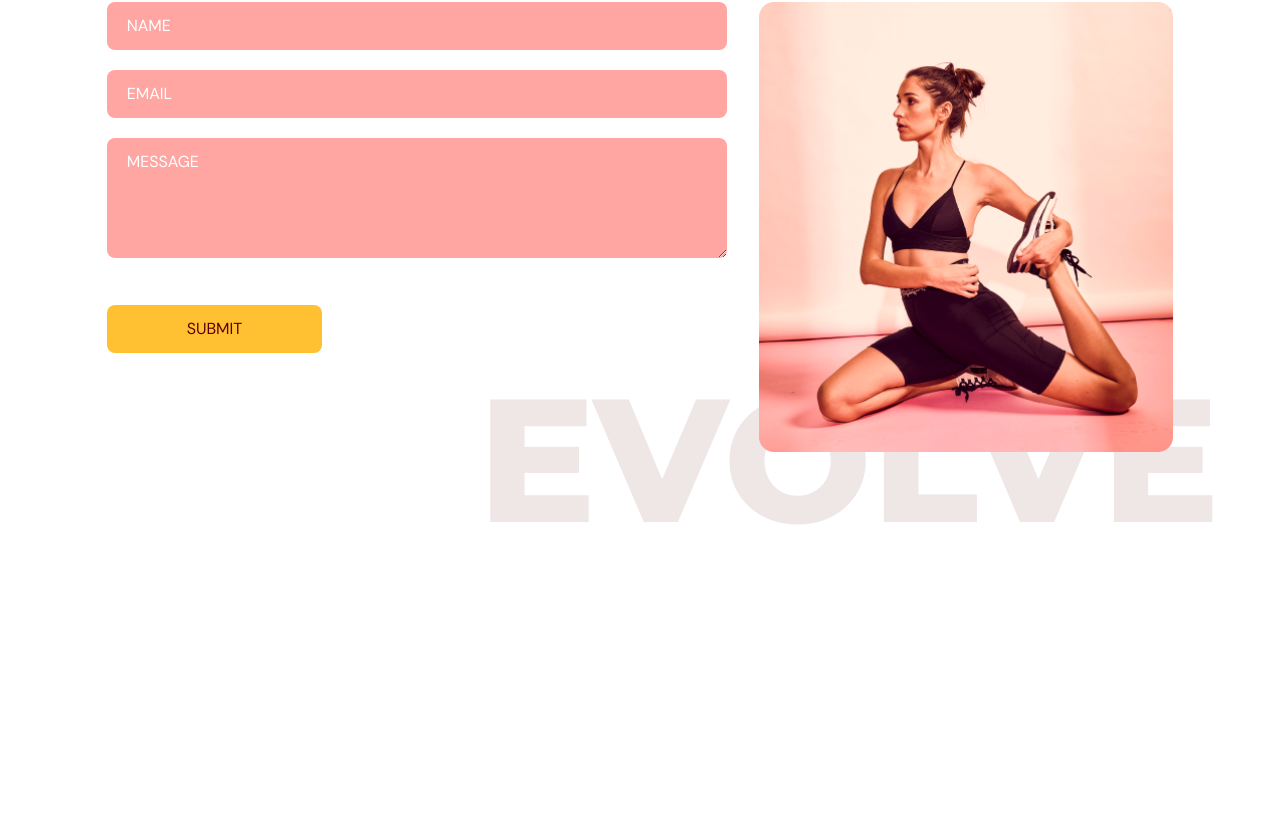
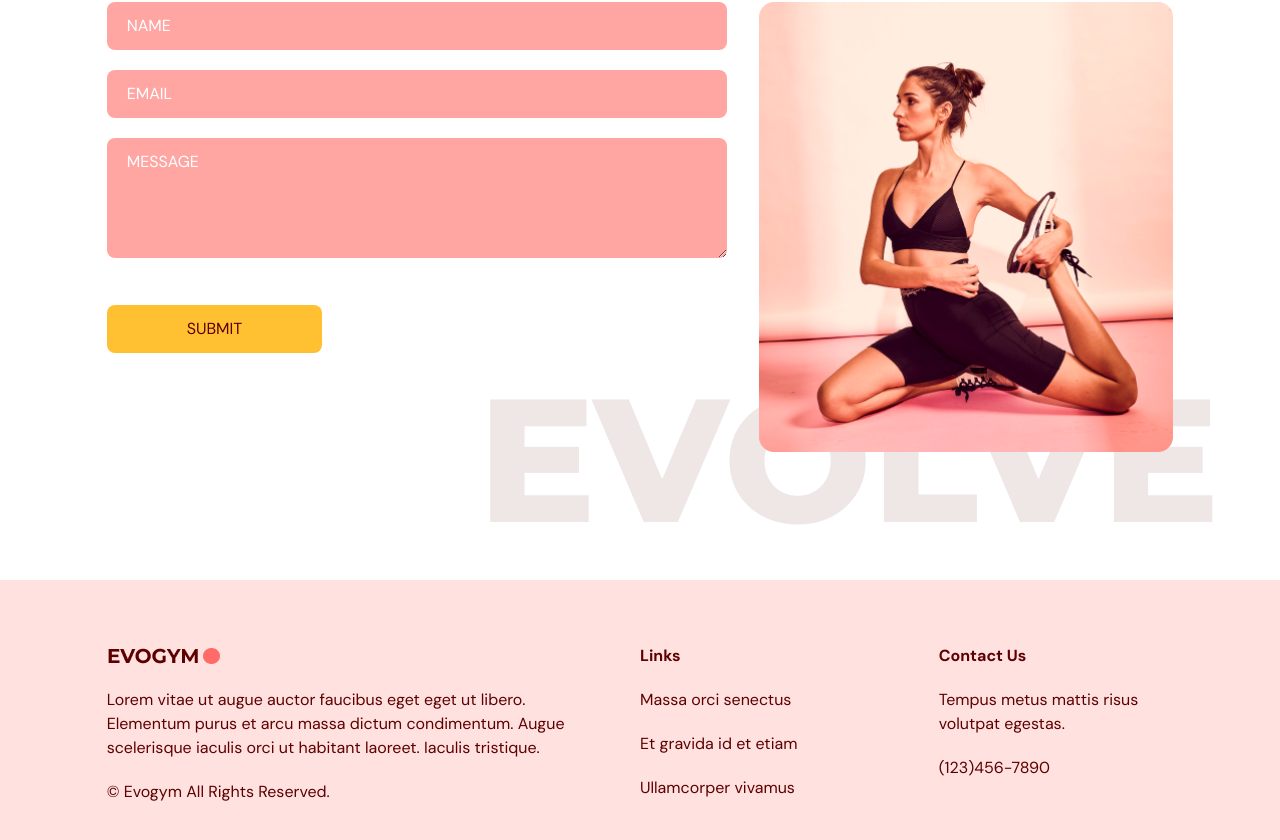
Before and after one commit to KDonawa/gym-website, a React (Vite) app: page / in a window 1280 px wide. Shown: the part 3252-4092 px from the top of the page. Before the commit the page ends 3832 px from the top, so only its background shows below. Built offline with nearby package versions, Linux system fonts and the light colour scheme.

Commit message:
add footer

```diff
--- a/src/App.tsx
+++ b/src/App.tsx
@@ -3,6 +3,7 @@
 import Benefits from "@/scenes/benefits";
 import OurClasses from "@/scenes/our-classes";
 import ContactUs from "@/scenes/contact-us";
+import Footer from "@/scenes/footer";
 import { useEffect, useState } from "react";
 import { SelectedPage } from "@/shared/types";
 
@@ -36,6 +37,7 @@
       <Benefits setSelectedPage={setSelectedPage} />
       <OurClasses setSelectedPage={setSelectedPage} />
       <ContactUs setSelectedPage={setSelectedPage} />
+      <Footer />
     </div>
   );
 }
--- /dev/null
+++ b/src/scenes/footer/index.tsx
@@ -0,0 +1,32 @@
+import Logo from "@/assets/Logo.png";
+
+function Footer() {
+  return (
+    <footer className="bg-primary-100 py-16">
+      <div className="justify-content mx-auto w-5/6 gap-16 md:flex">
+        <div className="mt-16 basis-1/2 md:mt-0">
+          <img alt="logo" src={Logo} />
+          <p className="my-5">
+            Lorem vitae ut augue auctor faucibus eget eget ut libero. Elementum
+            purus et arcu massa dictum condimentum. Augue scelerisque iaculis
+            orci ut habitant laoreet. Iaculis tristique.
+          </p>
+          <p>© Evogym All Rights Reserved.</p>
+        </div>
+        <div className="mt-16 basis-1/4 md:mt-0">
+          <h4 className="font-bold">Links</h4>
+          <p className="my-5">Massa orci senectus</p>
+          <p className="my-5">Et gravida id et etiam</p>
+          <p>Ullamcorper vivamus</p>
+        </div>
+        <div className="mt-16 basis-1/4 md:mt-0">
+          <h4 className="font-bold">Contact Us</h4>
+          <p className="my-5">Tempus metus mattis risus volutpat egestas.</p>
+          <p>(123)456-7890</p>
+        </div>
+      </div>
+    </footer>
+  );
+}
+
+export default Footer;
```
